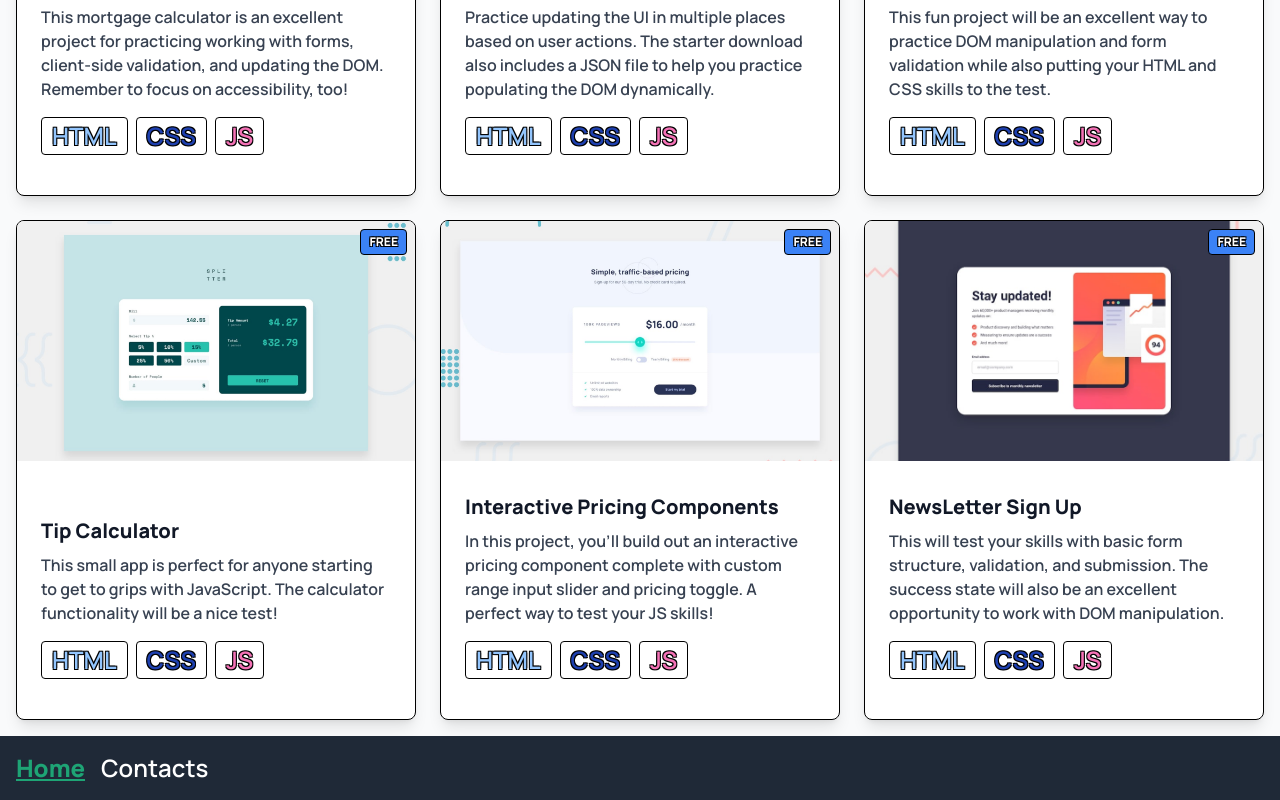
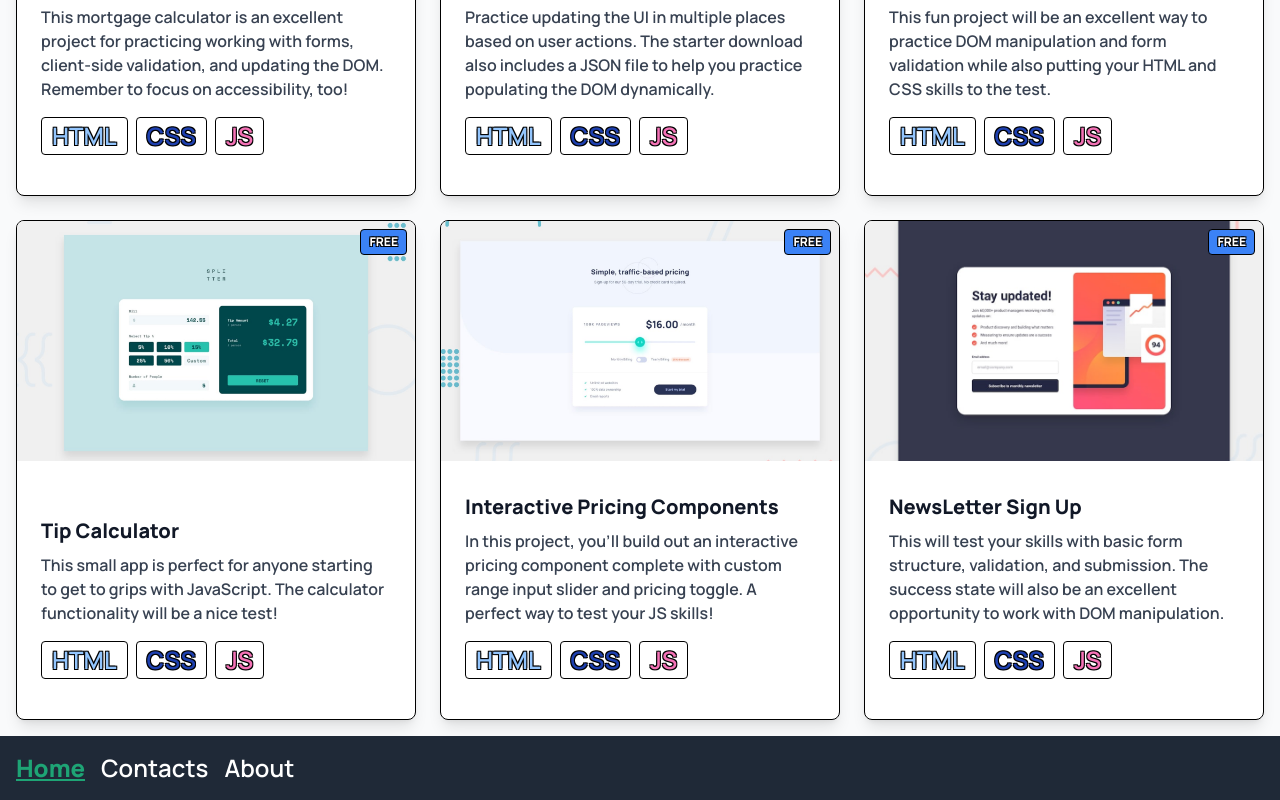
Before and after one commit to LucaFerraresso/REACT-Portfolio, a React (Vite) app in the folder MyApp/: page /homepage in a window 1280 px wide. Shown: the part 996-1796 px from the top of the page. Built offline with nearby package versions, Linux system fonts and the light colour scheme.

Commit message:
fix routing 3????

```diff
--- a/MyApp/src/components/footer/Footer.jsx
+++ b/MyApp/src/components/footer/Footer.jsx
@@ -7,7 +7,11 @@ const menuFooter = [
   },
   {
     name: "Contacts",
-    path: "/contacts",
+    path: "/homepage/contacts",
+  },
+  {
+    name: "About",
+    path: "/homepage/about",
   },
 ];
 
--- a/MyApp/src/main.jsx
+++ b/MyApp/src/main.jsx
@@ -94,7 +94,7 @@ const router = createBrowserRouter([
         element: <NewsLetterSignUp />,
       },
       {
-        path: "/contacts",
+        path: "/homepage/contacts",
         element: <Contacts />,
       },
     ],
```
